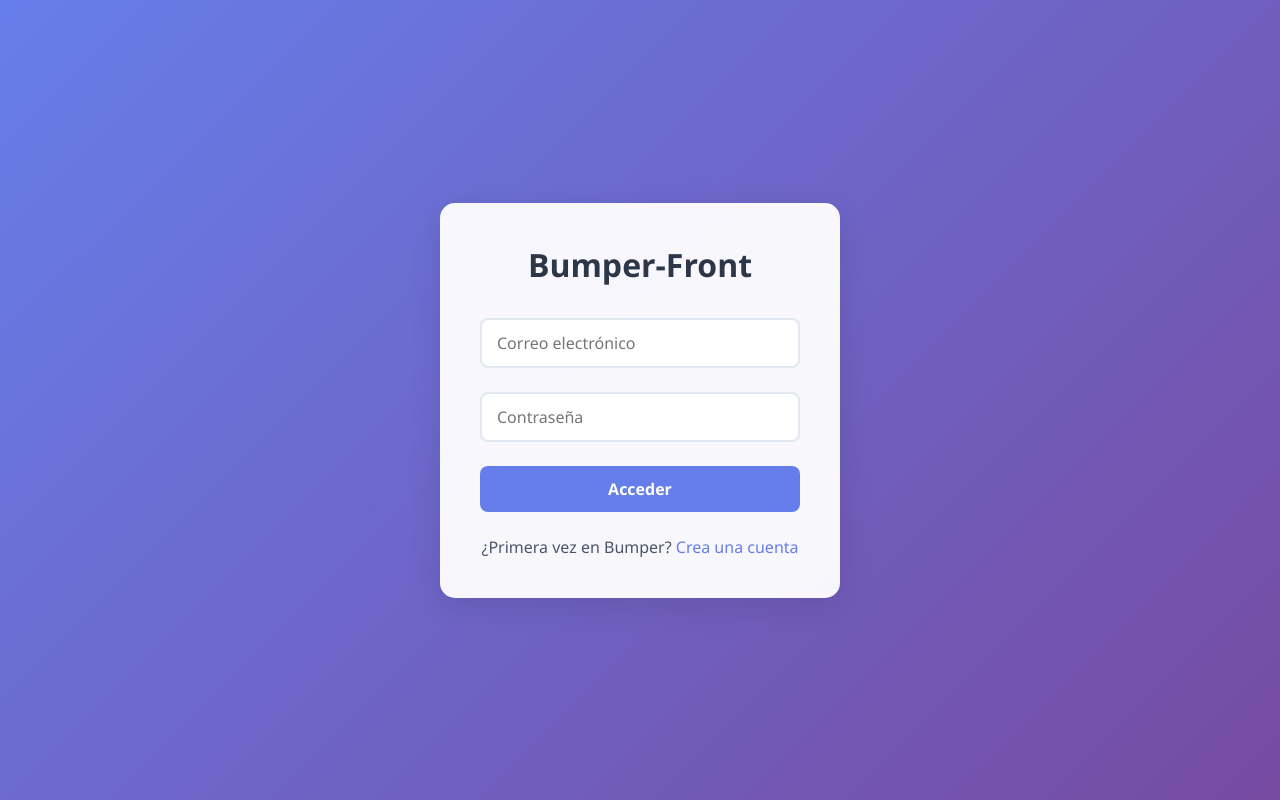
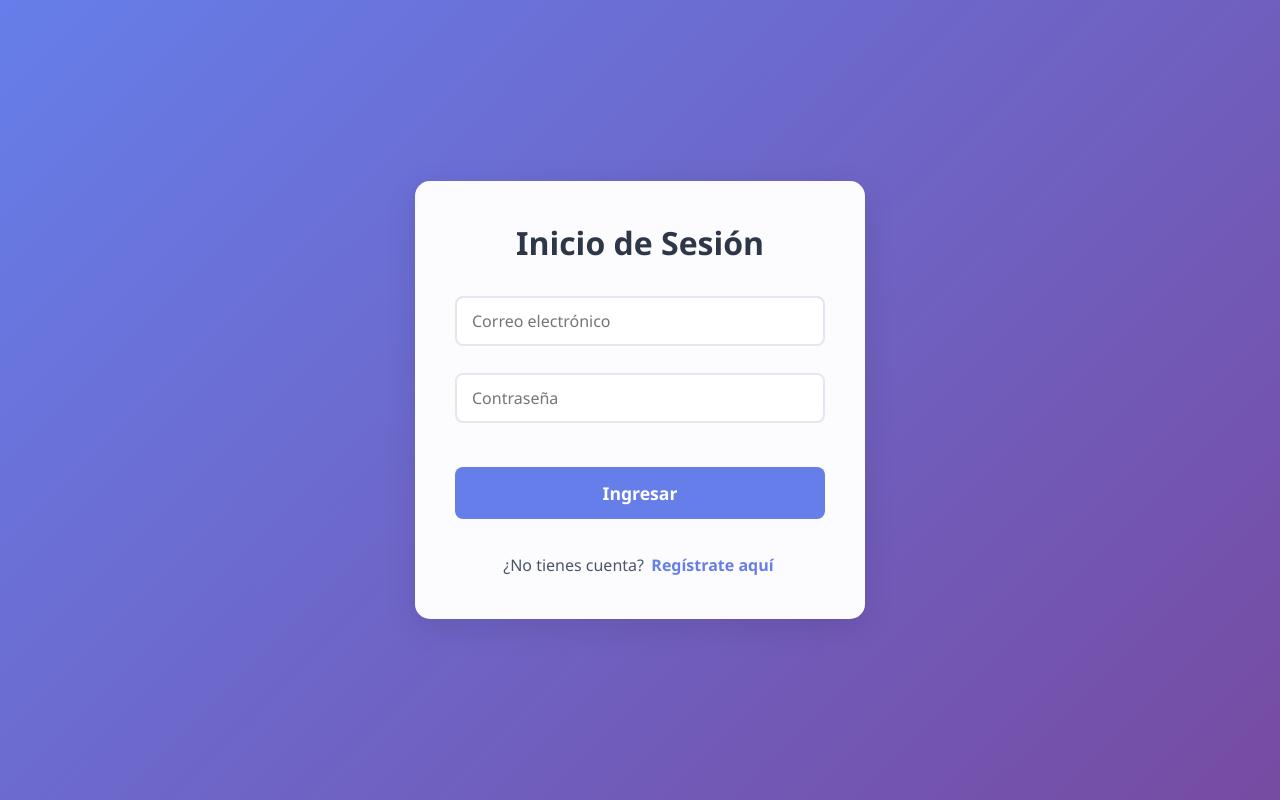
Before and after one commit to ingenieria-software-7009-2025-2/bumper-front, a React (Create React App) app: page / in a window 1280 px wide. Built offline with nearby package versions, Linux system fonts and the light colour scheme.

Commit message:
Creando vista de registro

```diff
--- a/src/App.css
+++ b/src/App.css
@@ -1,10 +1,15 @@
 .App {
   text-align: center;
+  min-height: 100vh;
 }
 
 * {
   margin: 0;
   padding: 0;
   box-sizing: border-box;
-  font-family: 'Segoe UI', sans-serif;
+  font-family: 'Segoe UI', system-ui, sans-serif;
 }
+
+body {
+  background: #f8fafc;
+}
--- a/src/App.js
+++ b/src/App.js
@@ -1,11 +1,11 @@
 import React from 'react';
-import Login from './components/Login/Login';
+import AuthForm from './components/Login/Login';
 import './App.css';
 
 function App() {
   return (
     <div className="App">
-      <Login />
+      <AuthForm />
     </div>
   );
 }
--- a/src/components/Login/Login.css
+++ b/src/components/Login/Login.css
@@ -1,32 +1,42 @@
-.login-container {
+.auth-container {
     display: flex;
     justify-content: center;
     align-items: center;
     min-height: 100vh;
     background: linear-gradient(135deg, #667eea 0%, #764ba2 100%);
+    padding: 20px;
   }
 
-  .login-box {
-    background: rgba(255, 255, 255, 0.95);
+  .auth-box {
+    background: rgba(255, 255, 255, 0.98);
     padding: 2.5rem;
     border-radius: 15px;
     box-shadow: 0 8px 32px rgba(0, 0, 0, 0.1);
-    width: 90%;
-    max-width: 400px;
-    backdrop-filter: blur(10px);
+    width: 100%;
+    max-width: 450px;
+    transition: all 0.3s ease;
   }
 
-  .login-box h1 {
+  .auth-box.register {
+    max-width: 500px;
+  }
+
+  .auth-box h1 {
     text-align: center;
     color: #2d3748;
     margin-bottom: 2rem;
     font-size: 2rem;
   }
 
-  .login-form {
+  .auth-box form {
     display: flex;
     flex-direction: column;
-    gap: 1.5rem;
+    gap: 1.2rem;
+  }
+
+  .form-group {
+    position: relative;
+    margin-bottom: 0.5rem;
   }
 
   .form-group input {
@@ -35,42 +45,58 @@
     border: 2px solid #e2e8f0;
     border-radius: 8px;
     font-size: 1rem;
-    transition: border-color 0.3s ease;
+    transition: all 0.3s ease;
   }
 
   .form-group input:focus {
     border-color: #667eea;
     outline: none;
+    box-shadow: 0 0 0 3px rgba(102, 126, 234, 0.1);
   }
 
   button[type="submit"] {
     background: #667eea;
     color: white;
-    padding: 12px;
+    padding: 14px;
     border: none;
     border-radius: 8px;
-    font-size: 1rem;
+    font-size: 1.1rem;
     font-weight: 600;
     cursor: pointer;
     transition: background 0.3s ease;
+    margin-top: 1rem;
   }
 
   button[type="submit"]:hover {
     background: #764ba2;
   }
 
-  .login-footer {
-    margin-top: 1.5rem;
+  .auth-toggle {
+    margin-top: 2rem;
     text-align: center;
     color: #4a5568;
   }
 
-  .login-footer a {
+  .auth-toggle button {
+    background: none;
+    border: none;
     color: #667eea;
-    text-decoration: none;
-    font-weight: 500;
+    cursor: pointer;
+    font-weight: 600;
+    padding: 0.2rem;
+    font-size: 1rem;
   }
 
-  .login-footer a:hover {
+  .auth-toggle button:hover {
     text-decoration: underline;
   }
+
+  @media (max-width: 480px) {
+    .auth-box {
+      padding: 1.5rem;
+    }
+
+    .auth-box h1 {
+      font-size: 1.75rem;
+    }
+  }
--- a/src/components/Login/Login.js
+++ b/src/components/Login/Login.js
@@ -1,34 +1,108 @@
-import React from 'react';
+import React, { useState } from 'react';
 import './Login.css';
 
-const Login = () => {
+const AuthForm = () => {
+  const [isLogin, setIsLogin] = useState(true);
+  const [formData, setFormData] = useState({
+    name: '',
+    email: '',
+    password: '',
+    phone: ''
+  });
+
+  const toggleForm = () => setIsLogin(!isLogin);
+
+  const handleSubmit = (e) => {
+    e.preventDefault();
+    // Lógica de envío temporal
+    console.log(formData);
+  };
+
+  const handleChange = (e) => {
+    setFormData({
+      ...formData,
+      [e.target.name]: e.target.value
+    });
+  };
+
   return (
-    <div className="login-container">
-      <div className="login-box">
-        <h1>Bumper-Front</h1>
-        <form className="login-form">
+    <div className="auth-container">
+      <div className={`auth-box ${isLogin ? 'login' : 'register'}`}>
+        <h1>{isLogin ? 'Inicio de Sesión' : 'Registro'}</h1>
+
+        <form onSubmit={handleSubmit}>
+          {!isLogin && (
+            <div className="form-group">
+              <input
+                type="text"
+                name="name"
+                placeholder="Nombre completo"
+                value={formData.name}
+                onChange={handleChange}
+                required
+              />
+            </div>
+          )}
+
           <div className="form-group">
             <input
               type="email"
+              name="email"
               placeholder="Correo electrónico"
-              autoComplete="email"
+              value={formData.email}
+              onChange={handleChange}
+              required
             />
           </div>
+
           <div className="form-group">
             <input
               type="password"
+              name="password"
               placeholder="Contraseña"
-              autoComplete="current-password"
+              value={formData.password}
+              onChange={handleChange}
+              required
             />
           </div>
-          <button type="submit">Acceder</button>
+
+          {!isLogin && (
+            <div className="form-group">
+              <input
+                type="tel"
+                name="phone"
+                placeholder="Teléfono"
+                value={formData.phone}
+                onChange={handleChange}
+              />
+            </div>
+          )}
+
+          <button type="submit">
+            {isLogin ? 'Ingresar' : 'Registrarse'}
+          </button>
         </form>
-        <div className="login-footer">
-          <p>¿Primera vez en Bumper? <a href="#register">Crea una cuenta</a></p>
+
+        <div className="auth-toggle">
+          {isLogin ? (
+            <p>
+              ¿No tienes cuenta?{' '}
+              <button type="button" onClick={toggleForm}>
+                Regístrate aquí
+              </button>
+            </p>
+          ) : (
+            <p>
+              ¿Ya tienes cuenta?{' '}
+              <button type="button" onClick={toggleForm}>
+                Inicia sesión
+              </button>
+            </p>
+          )}
         </div>
       </div>
     </div>
   );
 };
 
-export default Login;
+export default AuthForm;
```
